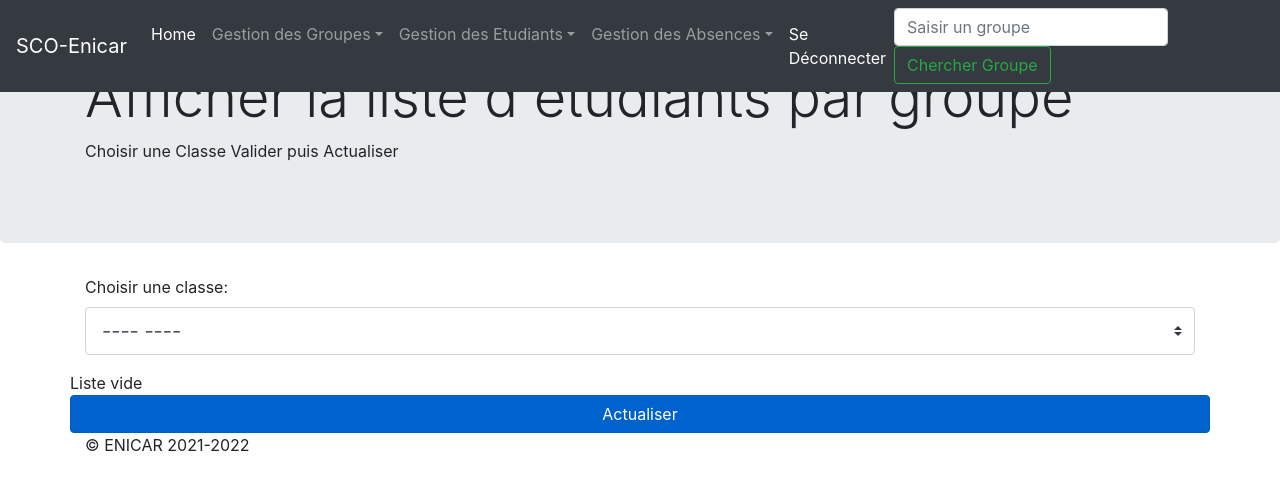
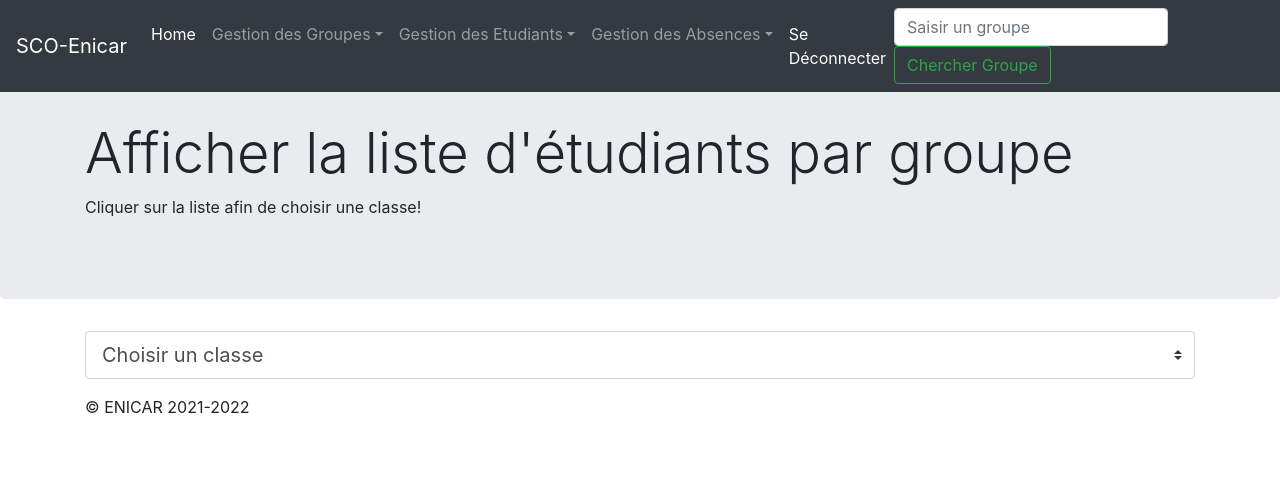
Before and after one commit to Jihed503/projetweb, a PHP site: page /projetweb/afficherEtudiantsParClasse.php in a window 1280 px wide. Shown: the top 490 px of the page. Run offline with PHP 8.4, Linux system fonts and the light colour scheme; the visitor is signed in with stand-in values (Sample User, id 1); data that the repository does not hold is empty.

Commit message:
par groupe

```diff
--- a/afficherEtudiantsParClasse.php
+++ b/afficherEtudiantsParClasse.php
@@ -32,6 +32,7 @@
 $_SESSION["ajout"]="";//pour mettre la valeur de $erreur="" (vide)
 ?>
 
+
 <!DOCTYPE html>
 <html lang="en">
 <head>
@@ -46,15 +47,10 @@
 <script src="./assets/dist/js/bootstrap.bundle.min.js"></script>
 
     <!-- Custom styles for this template -->
-    <link href="./assets/jumbotron.css" rel="stylesheet">
-    <style>
-        #input{width:170px;}
-    </style>
+    <link href="./assets/dist/css/jumbotron.css" rel="stylesheet">
 
 </head>
-
-<body onload="refresh()">
-
+<body>
 <nav class="navbar navbar-expand-md navbar-dark fixed-top bg-dark">
     <a class="navbar-brand" href="#">SCO-Enicar</a>
     <button class="navbar-toggler" type="button" data-toggle="collapse" data-target="#navbarsExampleDefault" aria-controls="navbarsExampleDefault" aria-expanded="false" aria-label="Toggle navigation">
@@ -72,9 +68,9 @@
                 <div class="dropdown-menu" aria-labelledby="dropdown01">
                     <a class="dropdown-item" href="afficherEtudiants.php">Lister tous les étudiants</a>
                     <a class="dropdown-item" href="afficherEtudiantsParClasse.php">Etudiants par Groupe</a>
-                    <a class="dropdown-item" href="AjouterGroupe.php">Ajouter Groupe</a>
-                    <a class="dropdown-item" href="ModifierGroupe.php">Modifier Groupe</a>
-                    <a class="dropdown-item" href="SupprimerGroupe.php">Supprimer Groupe</a>
+                    <a class="dropdown-item" href="#">Ajouter Groupe</a>
+                    <a class="dropdown-item" href="#">Modifier Groupe</a>
+                    <a class="dropdown-item" href="#">Supprimer Groupe</a>
 
                 </div>
             </li>
@@ -84,7 +80,7 @@
                     <a class="dropdown-item" href="ajouterEtudiant.php">Ajouter Etudiant</a>
                     <a class="dropdown-item" href="ChercherEtudiants.php">Chercher Etudiant</a>
                     <a class="dropdown-item" href="ModifierListeEtudiants.php">Modifier Etudiant</a>
-                    <a class="dropdown-item" href="SupprimerListeEtudiants.php">Supprimer Etudiant</a>
+                    <a class="dropdown-item" href="#">Supprimer Etudiant</a>
 
 
                 </div>
@@ -115,15 +111,17 @@
         <div class="jumbotron">
             <div class="container">
               <h1 class="display-4">Afficher la liste d'étudiants par groupe</h1>
-            <p>Choisir une Classe  Valider puis Actualiser</p>
+              <p>Cliquer sur la liste afin de choisir une classe!</p>
             </div>
           </div>
 
 <div class="container">
-        <form method="post" id="groupe" >
+
+
+<form id="myform" method="POST">
 <div class="form-group">
-                <label for="classe">Choisir une classe:</label><br>
-                <!--
+<!--<label for="classe">Choisir une classe:</label><br>
+
 <input list="classe">
 <datalist id="classe" name="classe">
     <option value="1-INFOA">1-INFOA</option>
@@ -133,57 +131,46 @@
     <option value="1-INFOE">1-INFOE</option>
 </datalist>
 -->
-                <select  id="classe" name="classe"  class="custom-select custom-select-sm custom-select-lg" onchange="submit()">
-                    <option value="">----  ----</option>
+<select id="classe" name="classe"  class="custom-select custom-select-sm custom-select-lg" onchange="foo();/*get_classe();*/" >
+            <option value="classe">Choisir un classe</option>
             <?php foreach($outputs["groupes"] as $tab): ?>
                 <option value="<?=$tab['nom']?>"><?=$tab['nom']?></option>
             <?php endforeach ?>
-                    <!-- <option value="INFO1-A">INFO1-A</option>
-                    <option value="INFO1-B">INFO1-B</option>
-                    <option value="INFO1-C">INFO1-C</option>
-                    <option value="INFO1-D">INFO1-D</option>
-                    <option value="INFO1-E">INFO1-E</option>
-                    <option value="INFO2-A">INFO2-A</option>
-                    <option value="INFO2-B">INFO2-B</option>
-                    <option value="INFO2-C">INFO2-C</option>
-                    <option value="INFO2-D">INFO2-D</option>
-                    <option value="INFO2-E">INFO2-E</option>
-                    <option value="INFO3-A">INFO3-A</option>
-                    <option value="INFO3-B">INFO3-B</option>
-                    <option value="INFO3-C">INFO3-C</option>
-                    <option value="INFO3-D">INFO3-D</option> -->
 </select>
-                <!-- <button class="btn btn-lg btn-primary btn-block" name="valider" type="submit">Valider</button> -->
 </div>
 </form>
-        <!--<input type="submit" name="valider" />-->
-        <div class="row">
-            <div class="table-responsive" id="demo">Liste vide </div>
-            <button  type="boutton" class="btn btn-primary btn-block active"  onclick="refresh()">Actualiser</button>
+
+
 </div>
-    </div>
+<div id="demo" style="text-align:center; color:red;"></div>
 </main>
 
+<footer class="container">
+    <p>&copy; ENICAR 2021-2022</p>
+  </footer>
 <script>
-    function submit(){
-        document.getElementById("groupe").submit();
-    }
-    function refresh() {
+
+    function foo() {
+        var classe = document.getElementById("classe").value;
         var xmlhttp = new XMLHttpRequest();
-        var url = "http://localhost/Projet/afficherPar.php";
+        var url = "http://localhost/projetweb1/afficherParClasse.php";
 
         //Envoie de la requete
-        xmlhttp.open("GET",url,true);
-        xmlhttp.send();
+        xmlhttp.open("POST",url,true);
+        const form=document.getElementById("myform");
+        // alert("after");
+        const formdata=new FormData(form);
+
+        xmlhttp.send(formdata);
 
 
         //Traiter la reponse
         xmlhttp.onreadystatechange=function()
         {  // alert(this.readyState+" "+this.status);
             if(this.readyState==4 && this.status==200){
+                console.log(this.responseText);
+                myFunction(this.responseText);
 
-                myFunction(this.responseText);
-                //alert(this.responseText);
                 console.log(this.responseText);
                 //console.log(this.responseText);
             }
@@ -192,15 +179,33 @@
 
         //Parse la reponse JSON
         function myFunction(response){
+
             var obj=JSON.parse(response);
             //alert(obj.success);
 
             if (obj.success==1)
             {
+                var i;
+                /*
+                var outg = "<option value='choisir'>Choisir classe</option>"
+
+                for ( i = 0; i < arrg.length; i++) {
+                    if(arrg[i]){
+                    outg+="<option value="+$arrg[i]+"> "+$arrg[i]+"</option>";
+                    }
+                }
+
+                document.getElementById("classe").innerHTML="<option value='choisir'>Choisir classe</option>";
+                */
                 var arr=obj.etudiants;
-                var i;
-                var out="<table  border=1 class='table table-striped table-hover'> <tr><th>CIN</th><th>Nom</th><th>Prénom</th><th>Adresse</th><th>Email</th><th>Classe</th></tr>";
+
+
+
+                var out="<div class='container'>"+"<div class='row'>"+"<div class='table-responsive'>"+"  <table class='table table-striped table-hover'>";
+
+                  out+= "  <tr><th>CIN </th> <th>Nom </th> <th>Prénom</th> <th>Email </th> <th>Classe </th> </tr>"
                 for ( i = 0; i < arr.length; i++) {
+                    if(arr[i]){
                     out+="<tr><td>"+
                         arr[i].cin +
                         "</td><td>"+
@@ -208,24 +213,27 @@
                         "</td><td>"+
                         arr[i].prenom+
                         "</td><td>"+
-                        arr[i].adresse+
-                        "</td><td>"+
                         arr[i].email+
                         "</td><td>"+
                         arr[i].classe+
                         "</td></tr>" ;
                     }
-                out +="</table>";
+                }
+                out +="</table></div></div></div>";
                 document.getElementById("demo").innerHTML=out;
+
+
+
+
+
+
             }
-            else document.getElementById("demo").innerHTML="AUCUN ETUDIANT DE CETTE CLASSE";
+            else document.getElementById("demo").innerHTML="Aucune Inscriptions pour ce classe!";
 
         }
     }
+
+
 </script>
-
-<footer class="container">
-    <p>&copy; ENICAR 2021-2022</p>
-</footer>
 </body>
 </html>
--- a/afficherPar.php
+++ b/afficherPar.php
@@ -5,14 +5,22 @@
 	exit();
  }
 else {
-    $groupe=$_SESSION["groupePar"];
-    if(!empty($groupe)){
 include("connexion.php");
-        $req="SELECT * FROM etudiant where classe= ? order by nom ASC";
-        $reponse = $pdo->prepare($req);
-        $reponse->execute(array($groupe));
-        if($reponse->rowCount()>0) {
+
+
+$classe = $_REQUEST['classe'];
+//$classe = "INFO1-B";
+
+$req="select * from etudiant where Classe='$classe'";//$starting_limit,$perPage";
+$reqg="SELECT * FROM groupe  order by nom ASC ";
+
+$reponse = $pdo->query($req);
+$reponseg = $pdo->query($reqg);
+
+if(($reponse->rowCount()>0) && ($reponseg->rowCount()>0)) {
 	$outputs["etudiants"]=array();
+    $outputs["groupes"]=array();
+
 while ($row = $reponse ->fetch(PDO::FETCH_ASSOC)) {
         $etudiant = array();
         $etudiant["cin"] = $row["cin"];
@@ -23,6 +31,12 @@
         $etudiant["classe"] = $row["Classe"];
          array_push($outputs["etudiants"], $etudiant);
     }
+
+while ($row = $reponse ->fetch(PDO::FETCH_ASSOC)) {
+    $groupe = array();
+    $groupe["nom"] = $row["nom"];
+    array_push($outputs["groupes"], $groupe);
+}
     // success
     $outputs["success"] = 1;
      echo json_encode($outputs);
@@ -31,8 +45,6 @@
     $outputs["message"] = "Pas d'étudiants";
     // echo no users JSON
     echo json_encode($outputs);
-
-            }
 }
 }
 ?>
```
Lines whose indentation alone changed are shown as unchanged.
